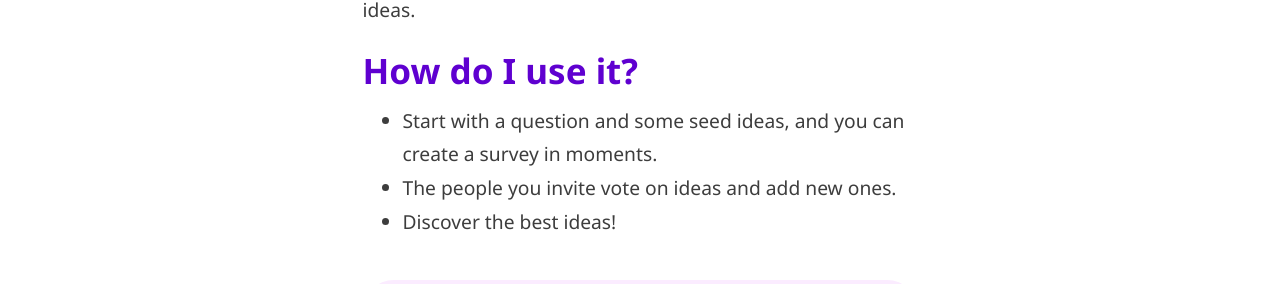
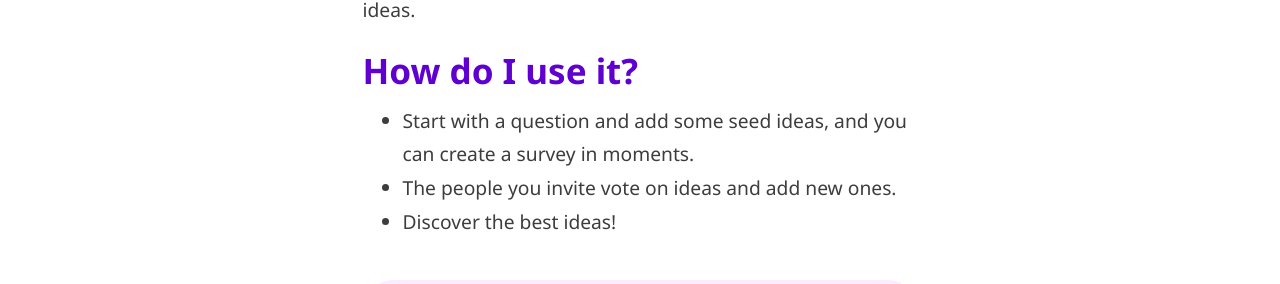
Before and after one commit to digidemlab/democat, a Jekyll site: the page built from _posts/2016-11-28-allourideas.md, in a window 1280 px wide and 900 px high, scrolled down 1410 px. Shown: the part 153-437 px from the top of the window. Built offline with Jekyll 4.4.1, drawn with Linux system fonts in a browser that asks for light colours.

Commit message:
Updated Allourideas

```diff
--- a/_posts/2016-11-28-allourideas.md
+++ b/_posts/2016-11-28-allourideas.md
@@ -26,6 +26,6 @@ All Our Ideas is an open survey tool created by Princeton University. It’s qui
 
 ## How do I use it?
 
-* Start with a question and some seed ideas, and you can create a survey in moments.
+* Start with a question and add some seed ideas, and you can create a survey in moments.
 * The people you invite vote on ideas and add new ones.
 * Discover the best ideas!
```
